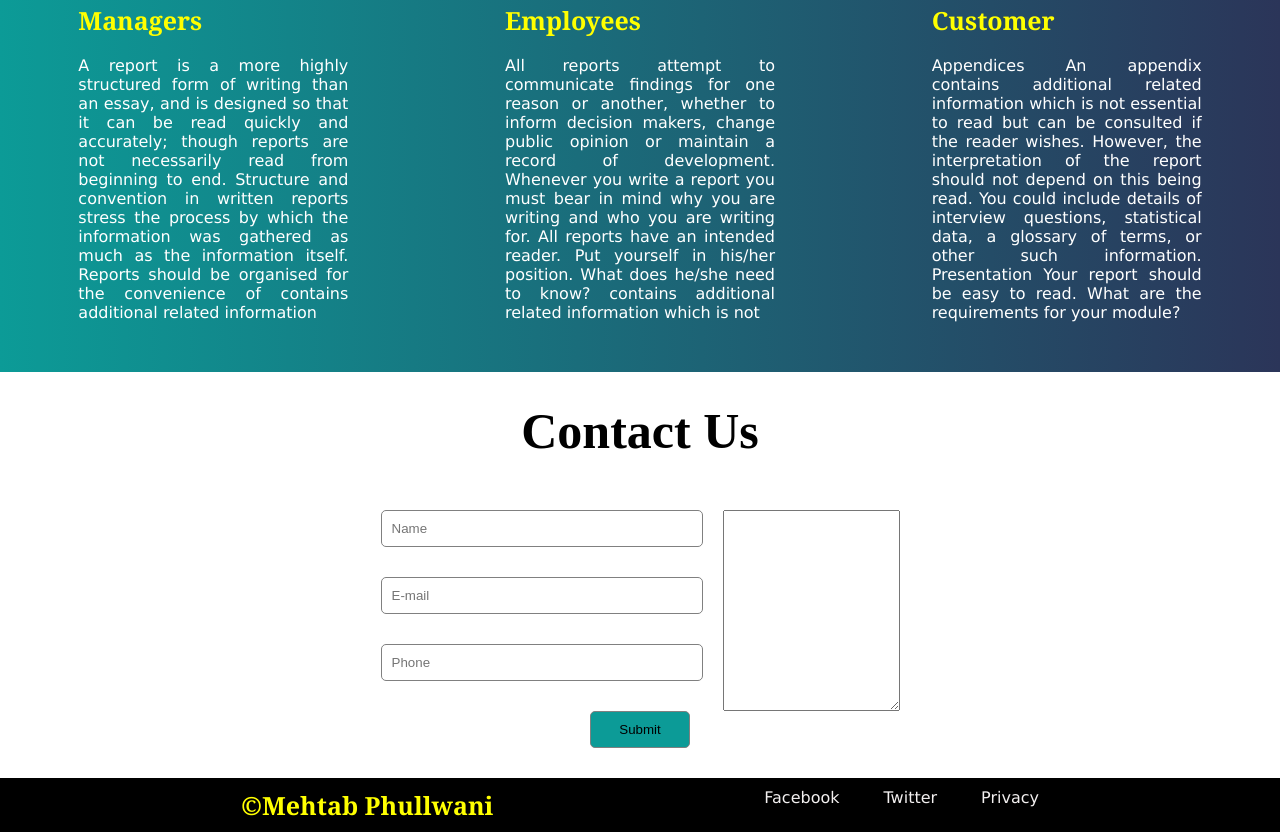
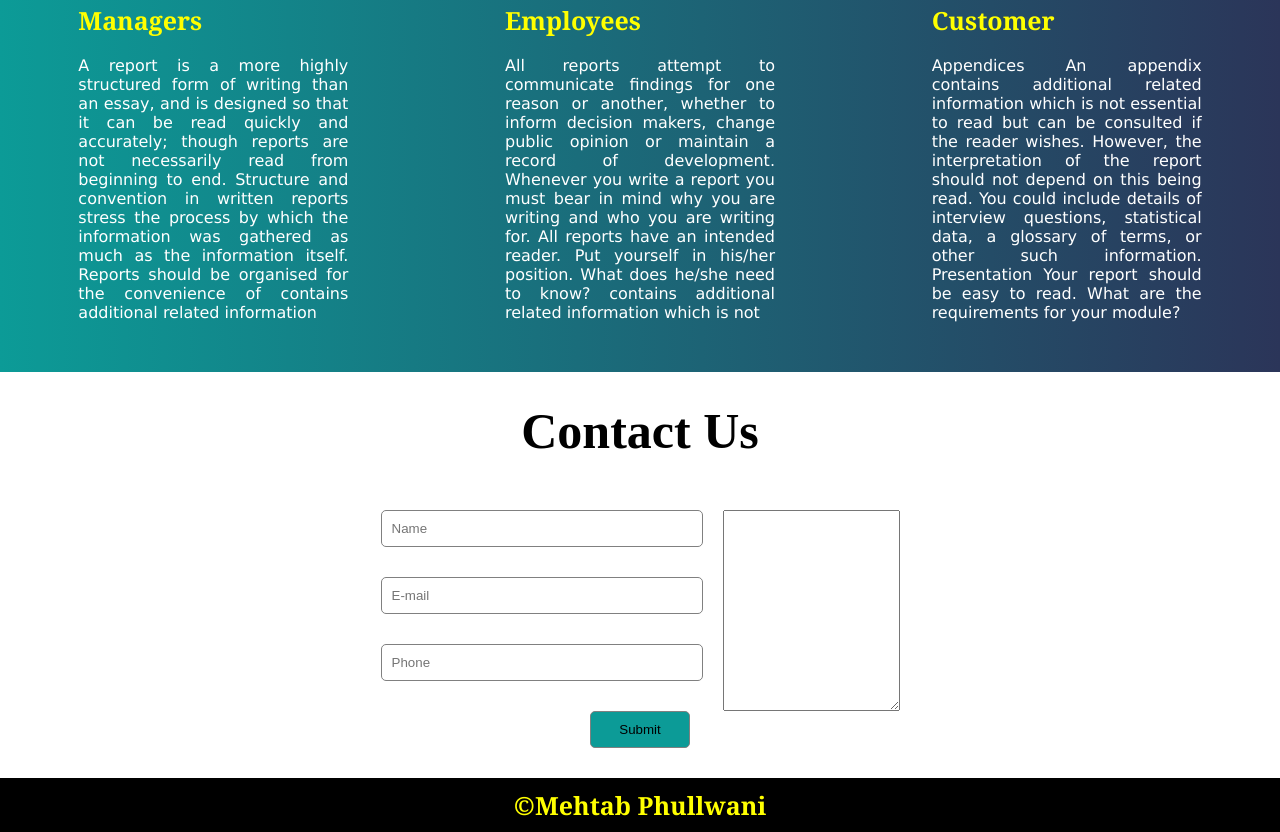
Before and after one commit to Mehtabrai/webpage, a plain HTML site: page index.html in a window 1280 px wide. Shown: the part 2746-3578 px from the top of the page. Drawn offline with Linux system fonts and the light colour scheme.

Commit message:
first commit

```diff
--- a/index.html
+++ b/index.html
@@ -212,12 +212,7 @@
     <div>
         <h3>&copy;Mehtab Phullwani</h3>
     </div>
-    <ul>
-        <li><a href="https://www.facebook.com/profile.php?id=100039485940466">Facebook</a></li>
-        <li><a href="https://twitter.com/?lang=en">Twitter</a></li>
-        <li><a href="https://policies.google.com/privacy?hl=en-US">Privacy</a></li>
 
-    </ul>
 </div>
 
         </div>
```
